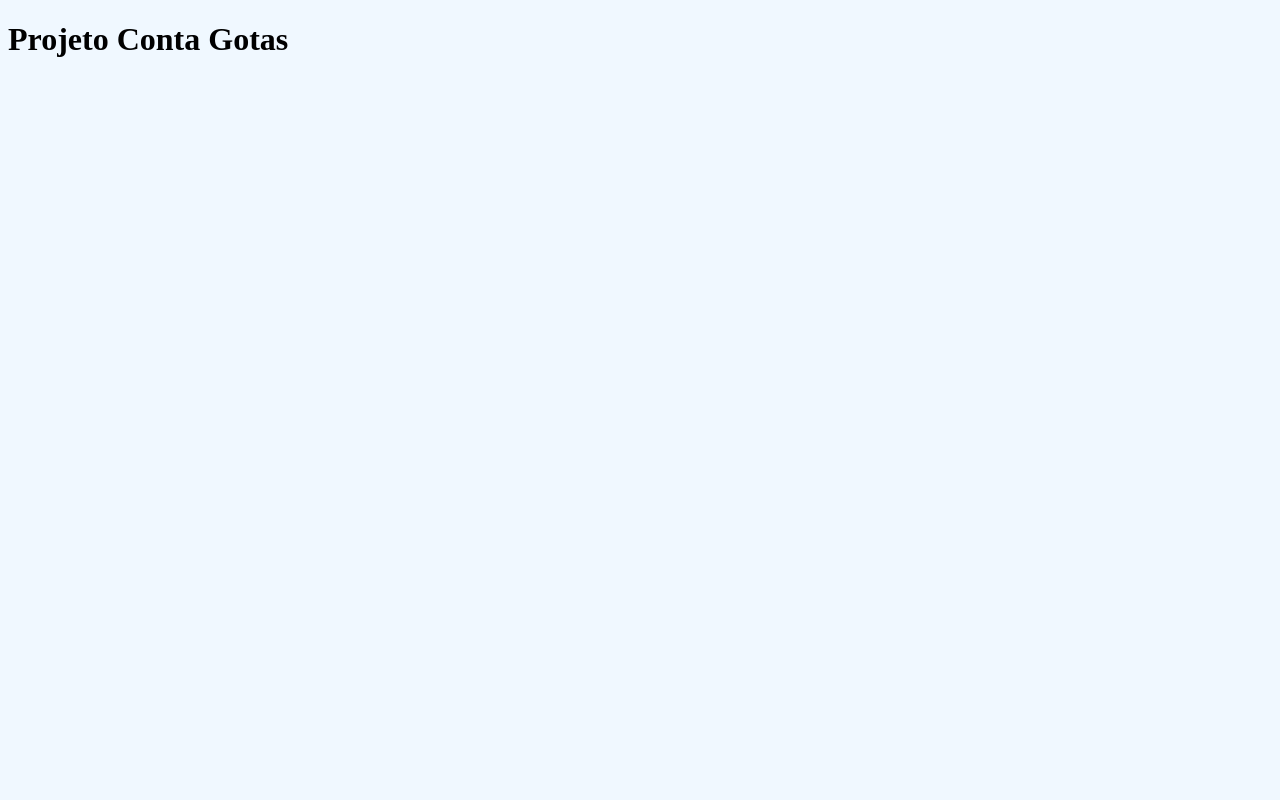
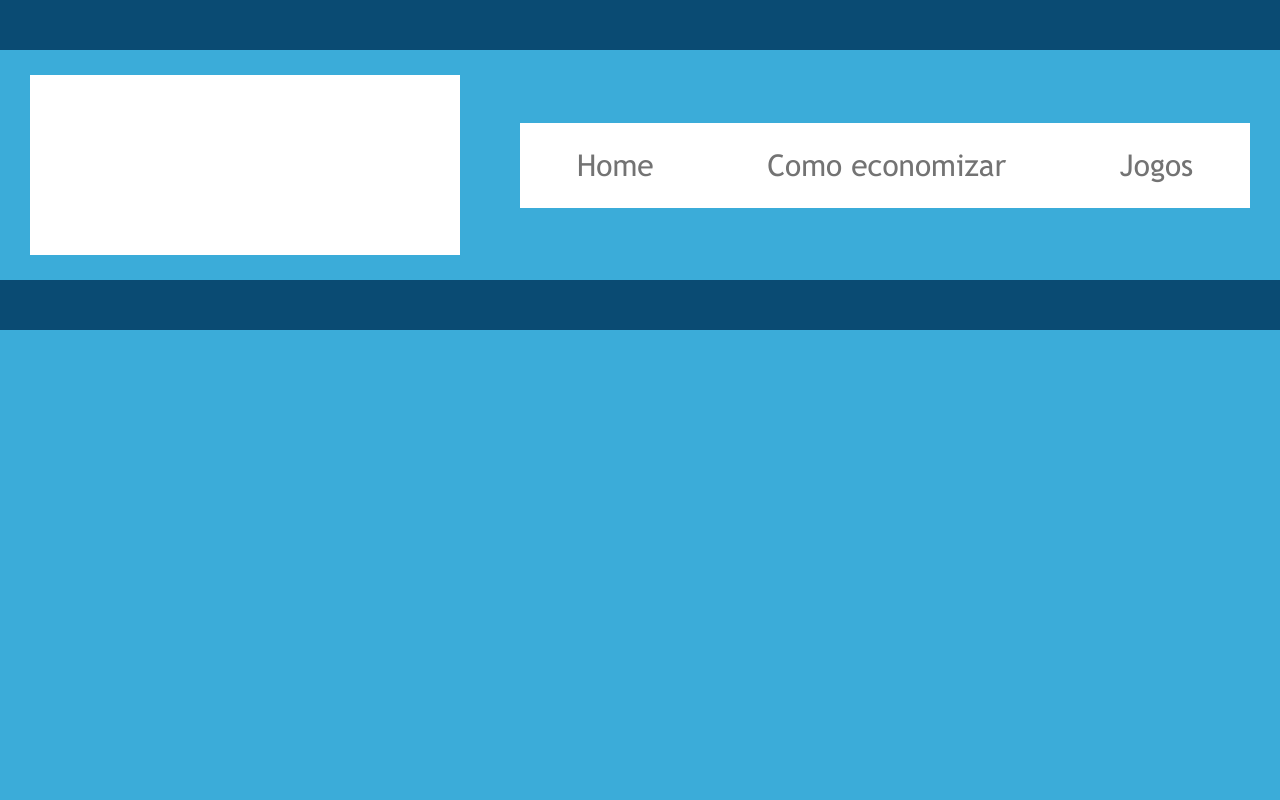
Before and after one commit to GregoryVelosoS/conta-gotas-gregory, a plain HTML site: page index.html in a window 1280 px wide. Shown: the top 800 px of the page. Drawn offline with Linux system fonts and the light colour scheme.

Commit message:
Criando a home

```diff
--- a/index.html
+++ b/index.html
@@ -7,6 +7,26 @@
     <link rel="stylesheet" href="style.css">
 </head>
 <body>
-    <h1>Projeto Conta Gotas</h1>
+
+    <header>
+        <div id="logos">
+
+        </div>
+        <nav>
+            <ul id="menu">
+                <li>Home</li>
+                <li>Como economizar</li>
+                <li>Jogos</li>
+            </ul>
+        </nav>
+
+    </header>
+
+    <main>
+
+    </main>
+    <footer>
+
+    </footer>
 </body>
 </html>
--- a/style.css
+++ b/style.css
@@ -1,3 +1,65 @@
+@font-face{
+    font-family: "Trebuchet";
+    src: url("./fonts/trebuc.ttf");
+}
+
+*{
+    padding: 0px;
+    margin: 0px;
+}
+
 body{
-    background-color: aliceblue;
+    background-color: #0a4b73;
+    font-family: "Trebuchet", sans-serif;
+    color:#737373;
 }
+
+header, main, footer {
+    background-color: #3bacd9;
+    margin-top: 50px;
+}
+
+header{
+    height: 230px;
+    display: flex;
+    justify-content: space-around;
+    align-items: center;
+}
+
+#logos{
+    width: 430px;
+    height: 180px;
+    background-color: white;
+}
+
+#menu{
+    width: 730px;
+    height: 85px;
+    background-color: white;
+    display: flex;
+    flex-wrap: wrap;
+    flex-direction: row;
+    justify-content: space-around;
+}
+
+#menu > li{
+    list-style: none;
+    font-size: 30px;
+    line-height: 85px;
+    padding: 0px 10px;
+}
+
+#menu > li:hover{
+    background-color: #0a4b73;
+    border-radius: 10px;
+    color: white;
+    cursor: pointer;
+}
+
+main{
+    height: 840px;
+}
+
+footer{
+    height: 550px;
+}
```
Also changed, not shown: fonts/trebuc.ttf (added).
